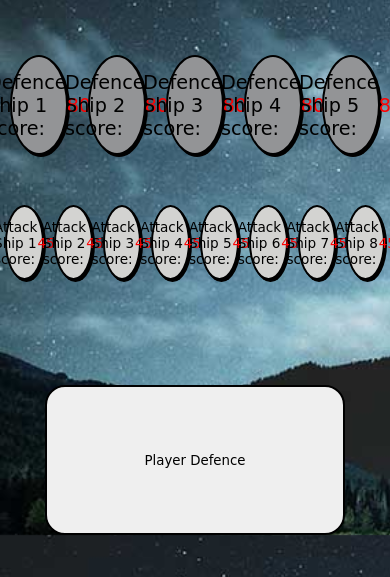
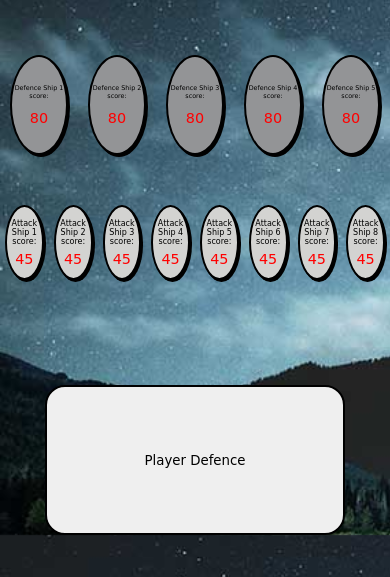
Before and after one commit to chrisbigland/alien-invaders-game, a website: page index.html in a window 390 px wide. Shown: the part 267-844 px from the top of the page. Drawn offline with Linux system fonts and the light colour scheme; a web font is replaced by a local one.

Commit message:
updated page responsiveness

```diff
--- a/index.html
+++ b/index.html
@@ -12,59 +12,59 @@
     <h1 class="title">ALIEN INVADERS!</h1>
     <div class="ships">
       <div class="ships__mothership ships__ship ships__1">
-        <p>Mothership score:</p>
+        <p class="mothership-descrip">Mothership score:</p>
         <p class="ships__1-score ships__scores">100</p>
       </div>
       <div class="ships__dship ships__ship ships__2">
-        <p>Defence Ship 1 score:</p>
+        <p class="dship-descrip">Defence Ship 1 score:</p>
         <p class="ships__2-score ships__scores">80</p>
       </div>
       <div class="ships__dship ships__ship ships__3">
-        <p>Defence Ship 2 score:</p>
+        <p class="dship-descrip">Defence Ship 2 score:</p>
         <p class="ships__3-score ships__scores">80</p>
       </div>
       <div class="ships__dship ships__ship ships__4">
-        <p>Defence Ship 3 score:</p>
+        <p class="dship-descrip">Defence Ship 3 score:</p>
         <p class="ships__4-score ships__scores">80</p>
       </div>
       <div class="ships__dship ships__ship ships__5">
-        <p>Defence Ship 4 score:</p>
+        <p class="dship-descrip">Defence Ship 4 score:</p>
         <p class="ships__5-score ships__scores">80</p>
       </div>
       <div class="ships__dship ships__ship ships__6">
-        <p>Defence Ship 5 score:</p>
+        <p class="dship-descrip">Defence Ship 5 score:</p>
         <p class="ships__6-score ships__scores">80</p>
       </div>
       <div class="ships__aship ships__ship ships__7">
-        <p>Attack Ship 1 score:</p>
+        <p class="aship-descrip">Attack Ship 1 score:</p>
         <p class="ships__7-score ships__scores">45</p>
       </div>
       <div class="ships__aship ships__ship ships__8">
-        <p>Attack Ship 2 score:</p>
+        <p class="aship-descrip">Attack Ship 2 score:</p>
         <p class="ships__8-score ships__scores">45</p>
       </div>
       <div class="ships__aship ships__ship ships__9">
-        <p>Attack Ship 3 score:</p>
+        <p class="aship-descrip">Attack Ship 3 score:</p>
         <p class="ships__9-score ships__scores">45</p>
       </div>
       <div class="ships__aship ships__ship ships__10">
-        <p>Attack Ship 4 score:</p>
+        <p class="aship-descrip">Attack Ship 4 score:</p>
         <p class="ships__10-score ships__scores">45</p>
       </div>
       <div class="ships__aship ships__ship ships__11">
-        <p>Attack Ship 5 score:</p>
+        <p class="aship-descrip">Attack Ship 5 score:</p>
         <p class="ships__11-score ships__scores">45</p>
       </div>
       <div class="ships__aship ships__ship ships__12">
-        <p>Attack Ship 6 score:</p>
+        <p class="aship-descrip">Attack Ship 6 score:</p>
         <p class="ships__12-score ships__scores">45</p>
       </div>
       <div class="ships__aship ships__ship ships__13">
-        <p>Attack Ship 7 score:</p>
+        <p class="aship-descrip">Attack Ship 7 score:</p>
         <p class="ships__13-score ships__scores">45</p>
       </div>
       <div class="ships__aship ships__ship ships__14">
-        <p>Attack Ship 8 score:</p>
+        <p class="aship-descrip">Attack Ship 8 score:</p>
         <p class="ships__14-score ships__scores">45</p>
       </div>
     </div>
--- a/styles.scss
+++ b/styles.scss
@@ -163,3 +163,102 @@ body {
     justify-content: center;
     align-items: center;
 }
+
+
+  @media screen and (max-width: 1235px) {
+
+    // .ships__dship {
+    //     font-size: 1rem;
+    // }
+
+    .dship-descrip {
+        // font-size: 0.65rem;
+        font-size: 1rem;
+    }
+
+    .aship-descrip {
+        font-size: 0.8rem;
+    }
+
+    .ships__aship{
+        display: flex;
+        flex-direction: column;
+    }
+
+
+    // .title {
+
+    //     font-size: 10rem;
+    // }
+  }
+
+
+  @media screen and (max-width: 1075px) {
+
+
+    .dship-descrip {
+        font-size: 0.8rem;
+    }
+
+    .aship-descrip {
+        font-size: 0.7rem;
+    }
+
+
+  }
+
+  @media screen and (max-width: 1000px) {
+    .aship-descrip {
+        font-size: 0.6rem;
+        text-align: center;
+    }
+  }
+
+  @media screen and (max-width: 880px) {
+
+
+    .ships__dship {
+        display: flex;
+        flex-direction: column;
+    }
+
+    .dship-descrip {
+        font-size: 0.6rem;
+    }
+
+  }
+
+  @media screen and (max-width: 640px) {
+
+
+
+    .dship-descrip {
+        font-size: 0.5rem;
+        margin-bottom: 10px;
+    }
+
+    .ships__scores {
+        font-size: 1.3rem;
+    }
+
+    .aship-descrip {
+        font-size: 0.5rem;
+        margin-bottom: 5px;
+    }
+
+    .mothership-descrip {
+        font-size: 1.5rem;
+    }
+
+  }
+
+  @media screen and (max-width: 540px) {
+    .dship-descrip {
+        font-size: 0.4rem;
+        text-align: center;
+    }
+
+    .ships__scores {
+        font-size: 0.9rem;
+    }
+  }
```
Also changed, not shown: styles.css, 2 other files.
